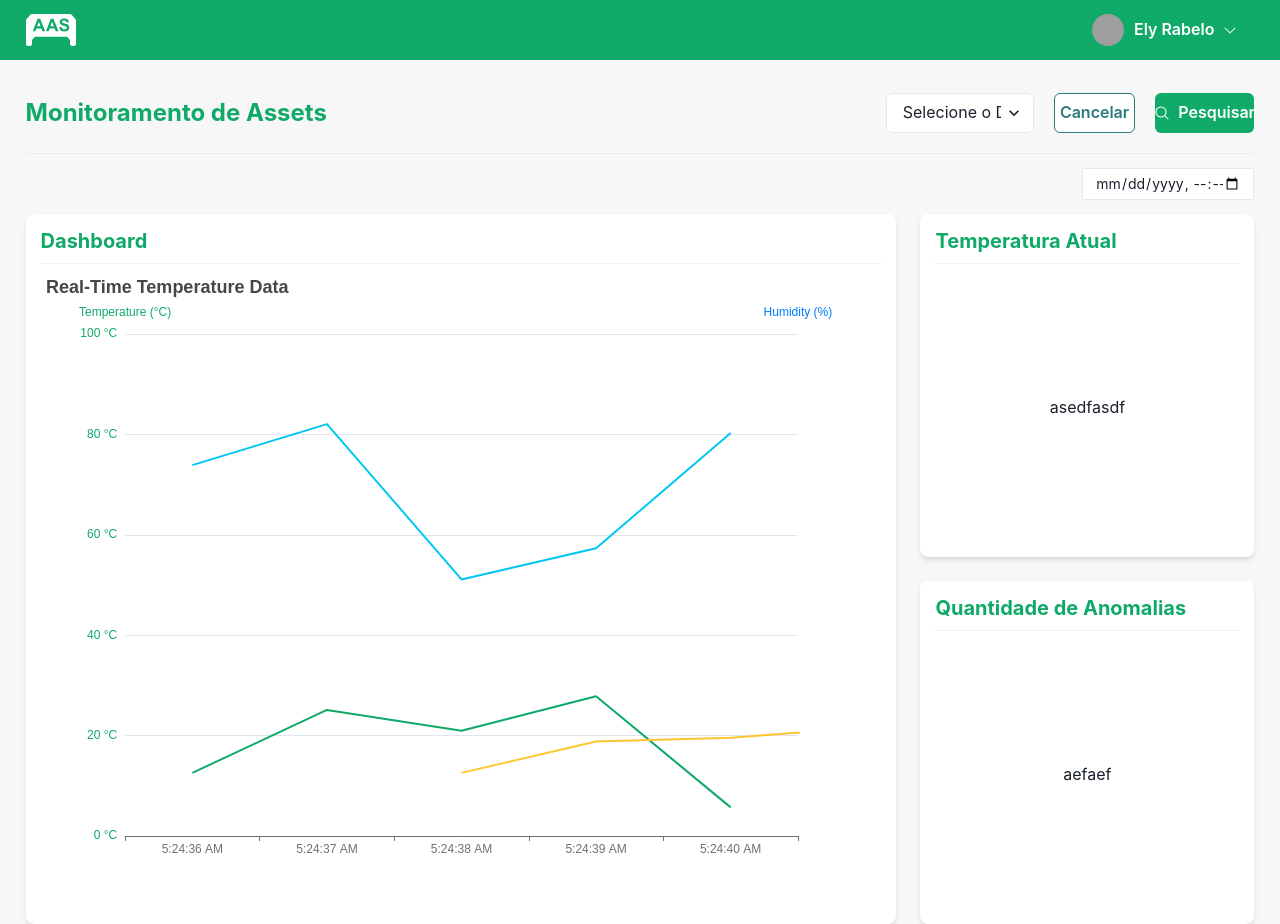
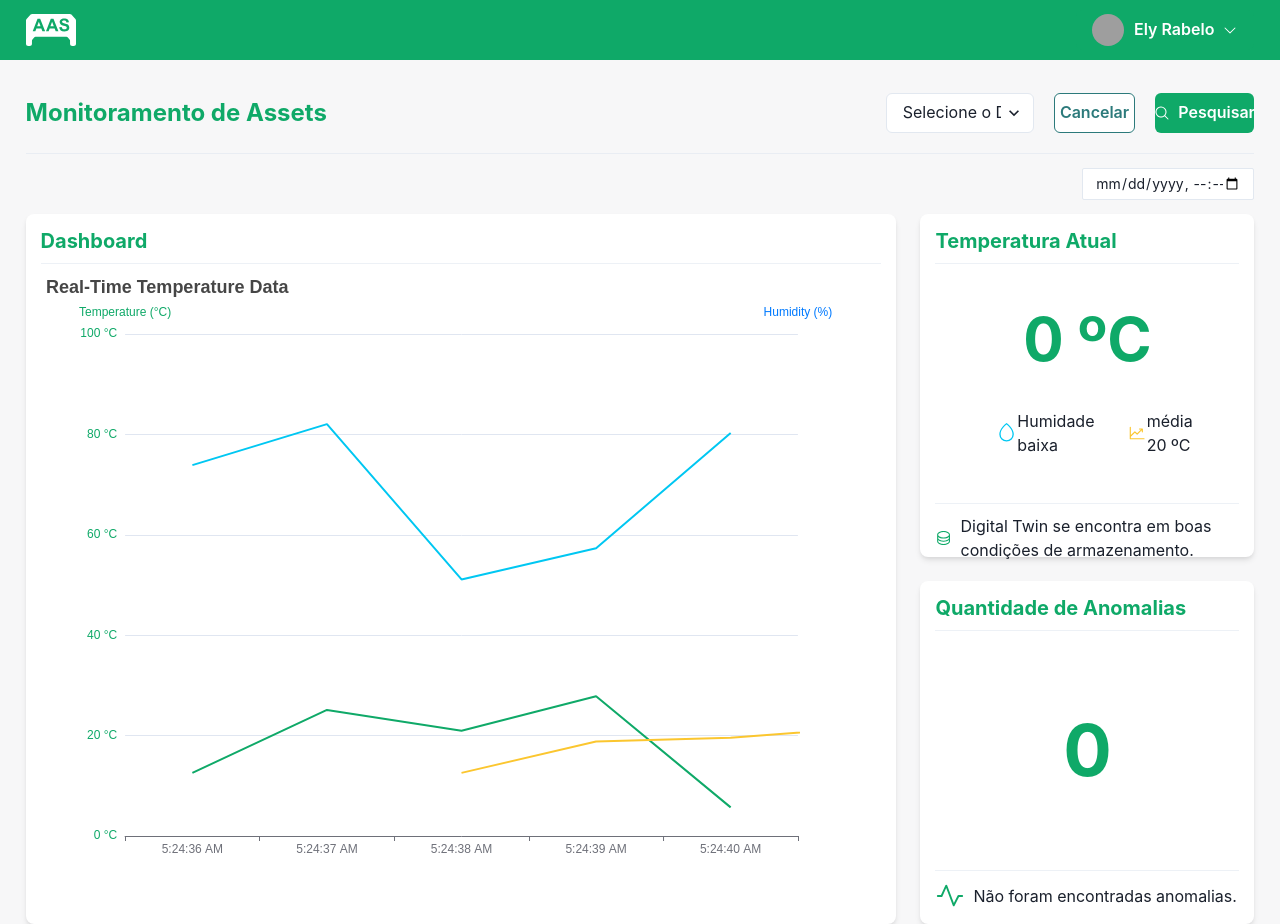
Before and after one commit to TCC-SIS-2024/Monitoring-Dashboard, a React (Vite) app: page / in a window 1280 px wide. Built offline with nearby package versions, Linux system fonts and the light colour scheme; grey boxes are pictures that could not be loaded.

Commit message:
feat: add current temperature and anomaly quantity components

```diff
--- /dev/null
+++ b/src/components/CurrentTemperature.tsx
@@ -0,0 +1,23 @@
+import { Box, Divider, Flex, Heading, Text } from "@chakra-ui/react";
+import { ChartLineUp, DropSimple } from "@phosphor-icons/react";
+
+export function CurrentTemperature() {
+  return (
+    <Box w='100%'>
+      <Flex flexDirection='column' alignItems='center'>
+        <Heading as='h1' color='greenPigment.100' size='3xl'>0 ºC</Heading>
+        <Flex marginTop='40px' w='60%' alignItems='center' justifyContent='space-between' gap={3}>
+          <Flex w='100%' alignItems='center'>
+            <DropSimple color='#00C7F2' size={30} />
+            <Text>Humidade baixa</Text>
+          </Flex>
+          <Divider orientation='vertical' />
+          <Flex w='100%' alignItems='center'>
+            <ChartLineUp color="#FBC62F" size={30} />
+            <Text>média 20 ºC </Text>
+          </Flex>
+        </Flex>
+      </Flex>
+    </Box>
+  )
+}
--- a/src/components/MainChart/CardData.tsx
+++ b/src/components/MainChart/CardData.tsx
@@ -1,21 +1,44 @@
-import { Box, Divider, Flex } from "@chakra-ui/react";
+import { Box, Divider, Flex, Text } from "@chakra-ui/react";
 import { Heading } from '@chakra-ui/react'
 import React from "react";
+import { Database, Pulse } from '@phosphor-icons/react'
 
 interface CardDataProps {
   title: string
   children: React.ReactNode
   isCahrt?: boolean
+  isCurrentTemperature?: boolean
+  isQtdAnomaly?: boolean
 }
 
-export function CardData({ title, children, isCahrt = false }: CardDataProps) {
+export function CardData({ title, children, isCurrentTemperature = false, isQtdAnomaly = false, isCahrt = false }: CardDataProps) {
   return (
-    <Box p='15px'boxShadow='md' h='100%' bg='white' borderRadius='8px'>
+    <Box p='15px' boxShadow='md' h='100%' bg='white' borderRadius='8px'>
       <Heading as='h1' size='md' color='greenPigment.100'>{title}</Heading>
       <Divider m='10px 0' />
-      <Flex h={isCahrt ? '93%' : '85%'} justifyContent='center' alignItems='center' alignSelf='center' flexDirection='column'>
-          {children}
+      <Flex h={isCahrt ? '93%' : '70%'} justifyContent='center' alignItems='center' alignSelf='center' flexDirection='column'>
+        {children}
       </Flex>
+      {!isCahrt && (
+        <>
+          <Divider m='10px 0' />
+          <Flex alignItems='center' gap={2}>
+            {isCurrentTemperature && (
+              <>
+                <Database color="#0FA968" size={30} />
+                <Text>Digital Twin se encontra em boas condições de armazenamento.</Text>
+              </>
+            )}
+
+            {isQtdAnomaly && (
+              <>
+                <Pulse color="#0FA968" size={30} />
+                <Text>Não foram encontradas anomalias.</Text>
+              </>
+            )}
+          </Flex>
+        </>
+      )}
     </Box>
   )
 }
--- a/src/components/MainChart/Chart.tsx
+++ b/src/components/MainChart/Chart.tsx
@@ -15,7 +15,7 @@ export function Chart() {
     const now = new Date();
 
     setAverageData((prevData) => [
-      ...prevData,
+      ...prevData.slice(-49),
       {
         time: now.toLocaleTimeString(),
         value: average
@@ -31,7 +31,7 @@ export function Chart() {
       const now = new Date();
 
       setData((prevData) => [
-        ...prevData,
+        ...prevData.slice(-49),
         {
           time: now.toLocaleTimeString(),
           value: newTemp,
@@ -39,7 +39,7 @@ export function Chart() {
       ]);
 
       sethumidityData((prevData) => [
-        ...prevData,
+        ...prevData.slice(-49),
         {
           time: now.toLocaleTimeString(),
           value: newHumidity,
--- a/src/components/MainChart/MainChart.tsx
+++ b/src/components/MainChart/MainChart.tsx
@@ -1,6 +1,8 @@
 import { Box, Divider, Flex, Grid, GridItem, Input } from "@chakra-ui/react";
 import { CardData } from "./CardData";
 import { Chart } from "./Chart";
+import { CurrentTemperature } from "../CurrentTemperature";
+import { QuantityAnomalies } from "../QuantityAnomalies";
 
 export function MainChart() {
   return (
@@ -22,10 +24,14 @@ export function MainChart() {
             </CardData>
           </GridItem>
           <GridItem colSpan={2}>
-            <CardData title="Temperatura Atual">asedfasdf</CardData>
+            <CardData isCurrentTemperature title="Temperatura Atual">
+              <CurrentTemperature />
+            </CardData>
           </GridItem>
           <GridItem colSpan={2}>
-            <CardData title="Quantidade de Anomalias">aefaef</CardData>
+            <CardData isQtdAnomaly title="Quantidade de Anomalias">
+              <QuantityAnomalies />
+            </CardData>
           </GridItem>
         </Grid>
       </Box >
--- /dev/null
+++ b/src/components/QuantityAnomalies.tsx
@@ -0,0 +1,9 @@
+import { Box, Heading } from "@chakra-ui/react";
+
+export function QuantityAnomalies() {
+  return (
+    <Box>
+      <Heading as='h1' color='greenPigment.100' size='4xl'>0</Heading>
+    </Box>
+  )
+}
```
